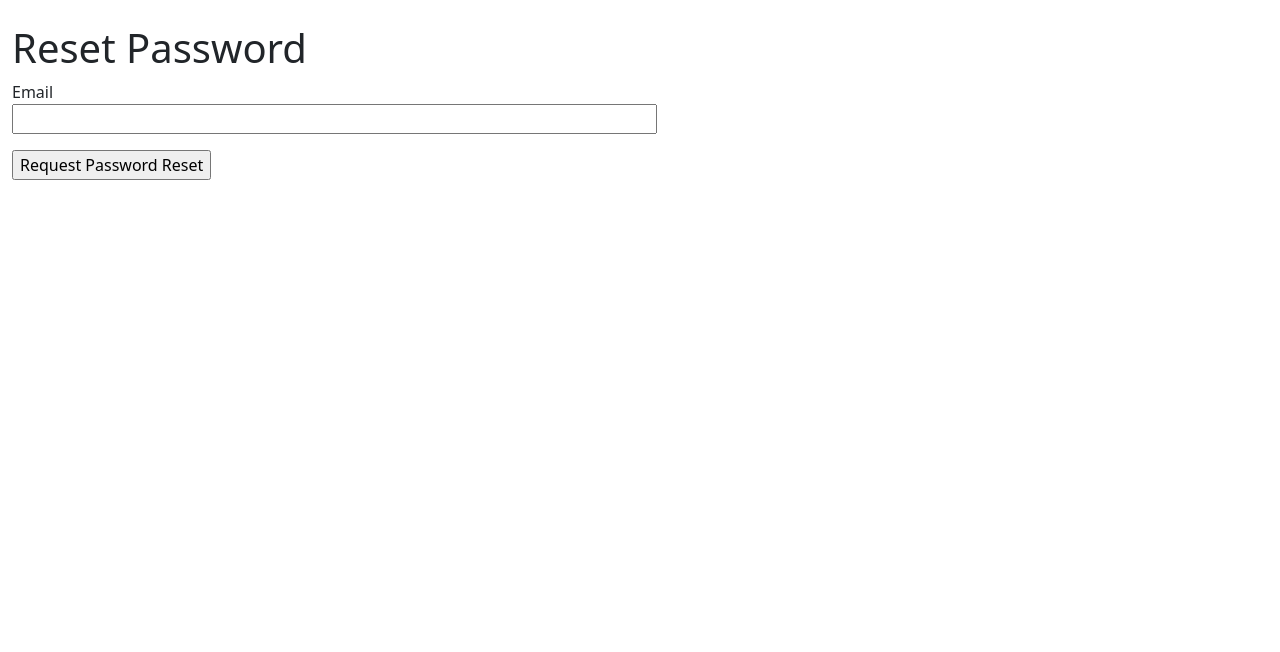
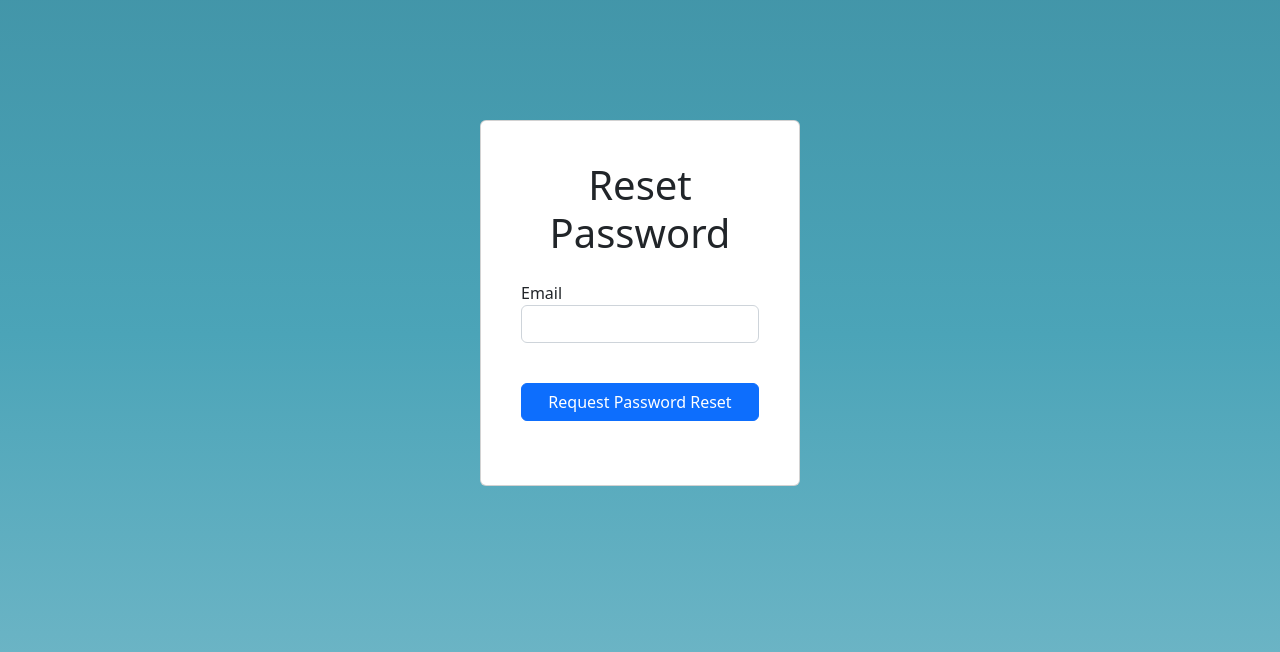
Before and after one commit to jin-karen/flask-hangman, a Flask app: page /reset_password_request in a window 1280 px wide. Shown: the part 66-718 px from the top of the page. Run offline with Flask 3, Linux system fonts and the light colour scheme; some libraries are stand-ins or nearby versions.

Commit message:
add css
add css and bootstrap to forgot password pages

```diff
--- a/app/routes.py
+++ b/app/routes.py
@@ -91,7 +91,7 @@ def edit_profile():
     elif request.method == 'GET':
         form.username.data = current_user.username
         form.about_me.data = current_user.about_me
-    return render_template('edit_profile.html', title='Edit Profile', form=form, bg_class='adminPage',)
+    return render_template('edit_profile.html', title='Edit Profile', form=form, bg_class='adminPage')
 
 # App.route Decorator and View Function for Reset Password Request Page
 # Allows User to Request for a New Password to be Sent to Email
@@ -106,8 +106,7 @@ def reset_password_request():
             send_password_reset_email(user)
         flash('Check your email for instructions to reset your password')
         return redirect(url_for('login'))
-    return render_template('reset_password_request.html',
-                           title='Reset Password', form=form)
+    return render_template('reset_password_request.html', title='Reset Password', form=form, bg_class='loginPage')
 
 # App.route Decorator and View Function for Actual Password Reset Page
 # Allows User to Enter and Set New Password Value if Link/Token is Valid
@@ -124,7 +123,7 @@ def reset_password(token):
         db.session.commit()
         flash('Success! Your password has been reset.')
         return redirect(url_for('login'))
-    return render_template('reset_password.html', title='Reset Password', form=form)
+    return render_template('reset_password.html', title='Reset Password', form=form, bg_class='loginPage')
 
 # App.route Decorator and View Function for Hangman Game Page
 @app.route('/play_hangman')
--- a/app/templates/index.html
+++ b/app/templates/index.html
@@ -13,6 +13,6 @@
     <div class="text-center mt-5">
         <img class="img-fluid" src="{{ url_for('static', filename='img/hangman_logo.png') }}" style="width:500px;" alt="Hangman Logo">
     </div>
-    <h2 class="text-center mt-5">Welcome back to Hangman!</h2>
+    <h2 class="text-center mt-5">Welcome to Hangman!</h2>
     {% endif %}
 {% endblock %}
--- a/app/templates/reset_password_request.html
+++ b/app/templates/reset_password_request.html
@@ -2,16 +2,22 @@
 {% extends "base.html" %}
 
 {% block content %}
-    <h1>Reset Password</h1>
-    <form action="" method="post">
+    <div class="row justify-content-center mt-5" >
+        <div class="col-sm-8 col-md-6 col-lg-5 col-xl-3 card p-4 mt-5">
+            <div class="card-body">
+                <h1 class="text-center">Reset Password</h1>
+                <form action="" method="post" class="mt-4">
                     {{ form.hidden_tag() }}
                     <p>
                         {{ form.email.label }}<br>
-            {{ form.email(size=64) }}<br>
+                        {{ form.email(class_="form-control", size=64) }}<br>
                         {% for error in form.email.errors %}
                         <span style="color: red;">[{{ error }}]</span>
                         {% endfor %}
                     </p>
-        <p>{{ form.submit() }}</p>
+                    <p class="text-center d-grid mb-4">{{ form.submit(class_="btn btn-primary") }}</p>
                 </form>
+            </div>
+        </div>
+    </div>
 {% endblock %}
```
Also changed, not shown: app/templates/reset_password.html (+11 -5 lines). Lines whose indentation alone changed are shown as unchanged.
